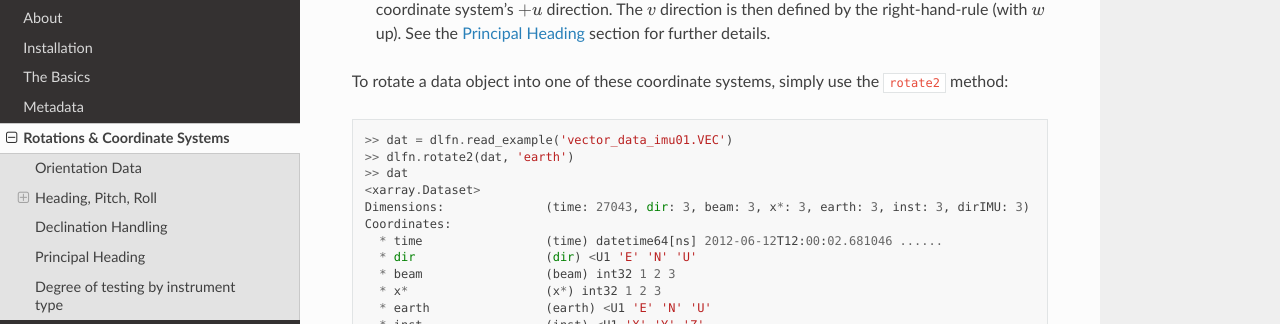
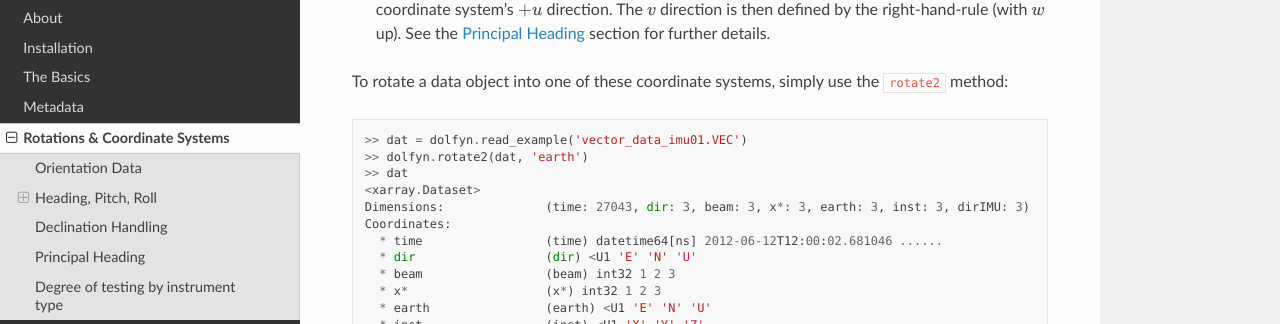
Before and after one commit to lkilcher/dolfyn, a Sphinx documentation site: the page built from docs/rotations.rst, in a window 1280 px wide and 900 px high, scrolled down 1048 px. Shown: the part 127-451 px from the top of the window. Built offline with Sphinx 7.4.7 and the Read the Docs theme 2.0.0, drawn with Linux system fonts in a browser that asks for light colours.

Commit message:
Documentation updates

```diff
--- a/docs/apidoc/dolfyn.binners.rst
+++ b/docs/apidoc/dolfyn.binners.rst
@@ -46,6 +43,8 @@
 
 	~dolfyn.adv.turbulence.ADVBinner
 	~dolfyn.adv.turbulence.calc_turbulence
+	~dolfyn.adv.VelBinner.calc_csd
+	~dolfyn.adv.VelBinner.calc_stress
 	~dolfyn.adv.turbulence.ADVBinner.calc_epsilon_LT83
 	~dolfyn.adv.turbulence.ADVBinner.calc_epsilon_SF
 	~dolfyn.adv.turbulence.ADVBinner.calc_epsilon_TE01
--- a/docs/apidoc/dolfyn.io.rst
+++ b/docs/apidoc/dolfyn.io.rst
@@ -15,9 +15,9 @@
 
 I/O functions can be accessed directly from |dlfn|'s main import::
 
-	>> import dolfyn as dlfn
-	>> dat = dlfn.read(<path/to/my_data_file>)
-	>> dlfn.save(dat, <path/to/save_file.nc>)
+	>> import dolfyn
+	>> dat = dolfyn.read(<path/to/my_data_file>)
+	>> dolfyn.save(dat, <path/to/save_file.nc>)
 
 .. automodule:: dolfyn.io.api
     :members:
--- a/docs/apidoc/dolfyn.shortcuts.rst
+++ b/docs/apidoc/dolfyn.shortcuts.rst
@@ -17,8 +17,8 @@
 
 For example, to return the magnitude of the horizontal velocity::
 
-	>> import dolfyn as dlfn
-	>> dat = dlfn.read_example('AWAC_test01.wpr')
+	>> import dolfyn
+	>> dat = dolfyn.read_example('AWAC_test01.wpr')
 
 	>> dat.velds.U_mag
 
--- a/docs/basics.rst
+++ b/docs/basics.rst
@@ -14,8 +14,8 @@
 
 To begin, we load the |dlfn| module and read a data file::
 
-  >> import dolfyn as dlfn
-  >> dat = dlfn.read(<path/to/my_data_file>)
+  >> import dolfyn
+  >> dat = dolfyn.read(<path/to/my_data_file>)
 
 |dlfn|'s read function supports reading Nortek and TRDI binary data files straight
 from the ADCP or from the manufacturer's processing software (e.g. TRDI's WinADCP,
@@ -23,7 +23,7 @@
 
 In an interactive shell, typing the variable name followed by enter/return will display information about the dataset, e.g.::
 
-  >> dat = dlfn.read_example('AWAC_test01.wpr')
+  >> dat = dolfyn.read_example('AWAC_test01.wpr')
   >> dat
   <xarray.Dataset>
   Dimensions:              (range: 20, time: 9997, beam: 3, dir: 3, x*: 3, earth: 3, inst: 3)
--- a/docs/examples/adcp_example.py
+++ b/docs/examples/adcp_example.py
@@ -1,9 +1,9 @@
 # Start by importing DOLfYN:
-import dolfyn as dlfn
+import dolfyn
 import dolfyn.adp.api as api
 
 # Then read a file containing adv data:
-ds = dlfn.read_example('BenchFile01.ad2cp')
+ds = dolfyn.read_example('BenchFile01.ad2cp')
 
 # This ADCP was sitting 0.5 m up from the seabed
 # in a tripod
@@ -14,11 +14,11 @@
 
 # Rotate data from the instrument to true ENU (vs magnetic) frame:
 # First set the magnetic declination
-dlfn.set_declination(ds, 10)  # 10 degrees East
-dlfn.rotate2(ds, 'earth')
+dolfyn.set_declination(ds, 10)  # 10 degrees East
+dolfyn.rotate2(ds, 'earth')
 
 # At any point you can save the data:
-#dlfn.save(dat_cln, 'adcp_data.nc')
+#dolfyn.save(dat_cln, 'adcp_data.nc')
 
 # And reload the data:
-#dat_copy = dlfn.load('adcp_data.nc')
+#dat_copy = dolfyn.load('adcp_data.nc')
--- a/docs/examples/adv_example.py
+++ b/docs/examples/adv_example.py
@@ -1,9 +1,9 @@
 # Start by importing DOLfYN:
-import dolfyn as dlfn
+import dolfyn
 import dolfyn.adv.api as api
 
 # Then read a file containing adv data:
-dat = dlfn.read_example('vector_data01.VEC')
+dat = dolfyn.read_example('vector_data01.VEC')
 
 # Clean the file using the Goring+Nikora method:
 mask = api.clean.GN2002(dat.vel)
@@ -11,20 +11,20 @@
 
 # Rotate that data from the instrument to earth frame:
 # First set the magnetic declination
-dlfn.set_declination(dat, 10)  # 10 degrees East
-dlfn.rotate2(dat, 'earth')
+dolfyn.set_declination(dat, 10)  # 10 degrees East
+dolfyn.rotate2(dat, 'earth')
 
 # Rotate it into a 'principal axes frame':
 # First calculate the principal heading
-dat.attrs['principal_heading'] = dlfn.calc_principal_heading(dat.vel)
-dlfn.rotate2(dat, 'principal')
+dat.attrs['principal_heading'] = dolfyn.calc_principal_heading(dat.vel)
+dolfyn.rotate2(dat, 'principal')
 
 # Define an averaging object, and create an 'ensembled' data set:
 binner = api.ADVBinner(n_bin=9600, fs=dat.fs, n_fft=4096)
 dat_binned = binner(dat)
 
 # At any point you can save the data:
-#dlfn.save(dat_binned, 'adv_data.nc')
+#dolfyn.save(dat_binned, 'adv_data.nc')
 
 # And reload the data:
-#dat_bin_copy = dlfn.load('adv_data.nc')
+#dat_bin_copy = dolfyn.load('adv_data.nc')
--- a/docs/examples/adv_motion_correction2.py
+++ b/docs/examples/adv_motion_correction2.py
@@ -1,4 +1,4 @@
-import dolfyn as dlfn
+import dolfyn
 import dolfyn.adv.api as api
 
 import numpy as np
@@ -14,10 +14,10 @@
 ensemble_size = 32*300  # sampling frequency * 300 seconds
 
 # Read the data in, use the '.userdata.json' file
-data_raw = dlfn.read(fname, userdata=True)
+data_raw = dolfyn.read(fname, userdata=True)
 
 # Crop the data for the time range of interest:
-t_start = dlfn.time.date2dt64(datetime(2012, 6, 12, 12, 8, 30))
+t_start = dolfyn.time.date2dt64(datetime(2012, 6, 12, 12, 8, 30))
 t_end = data_raw.time[-1]
 data = data_raw.sel(time=slice(t_start, t_end))
 
@@ -67,13 +67,13 @@
 
 # Rotate the uncorrected data into the earth frame for comparison to motion
 # correction:
-dlfn.rotate2(data, 'earth', inplace=True)
-data_uncorrected = dlfn.rotate2(data_cleaned, 'earth', inplace=False)
+dolfyn.rotate2(data, 'earth', inplace=True)
+data_uncorrected = dolfyn.rotate2(data_cleaned, 'earth', inplace=False)
 
 # Calc principal heading (from earth coordinates) and rotate into the
 # principal axes
-data.attrs['principal_heading'] = dlfn.calc_principal_heading(data.vel)
-data_uncorrected.attrs['principal_heading'] = dlfn.calc_principal_heading(
+data.attrs['principal_heading'] = dolfyn.calc_principal_heading(data.vel)
+data_uncorrected.attrs['principal_heading'] = dolfyn.calc_principal_heading(
     data_uncorrected.vel)
 data.velds.rotate2('principal')
 data_uncorrected.velds.rotate2('principal')
--- a/docs/props_info.csv
+++ b/docs/props_info.csv
@@ -5,7 +5,7 @@
 declination**,"The magnetic declination where the measurements were made (in degrees that magnetic North is right of True North). Set this value using ``dat.velds.set_declination(<value>)``."
 declination_in_orientmat*,"A boolean specifying whether the ``dat.orientmat`` includes the declination. If this is True, then the earth coordinate system is True (i.e., v is velocity toward True North)."
 principal_heading,"The heading of the +u direction for the 'principal' coordinate system [degrees clockwise from north]."
-has imu*, A boolean indicating whether the instrument has an IMU (inertial measurement unit) or AHRS (attitude heading reference system).
+has_imu*, A boolean indicating whether the instrument has an IMU (inertial measurement unit) or AHRS (attitude heading reference system).
 inst_make*, The manufacturer name.
 inst_model*, The instrument model.
 DutyCycle_NBurst*, The number of pings in a burst.
--- a/docs/rotations.rst
+++ b/docs/rotations.rst
@@ -74,8 +74,8 @@
 
 .. code-block::
 
-  >> dat = dlfn.read_example('vector_data_imu01.VEC')
-  >> dlfn.rotate2(dat, 'earth')
+  >> dat = dolfyn.read_example('vector_data_imu01.VEC')
+  >> dolfyn.rotate2(dat, 'earth')
   >> dat
   <xarray.Dataset>
   Dimensions:              (time: 27043, dir: 3, beam: 3, x*: 3, earth: 3, inst: 3, dirIMU: 3)
@@ -217,7 +217,7 @@
 #. Set declination explicitly using the ``set_declination``
    method, for example::
 
-     dlfn.set_declination(dat, 16.53)
+     dolfyn.set_declination(dat, 16.53)
 
 #. Set declination in the ``<data_filename>.userdata.json`` file
    (`more details <json-userdata>`_ ), then read the binary data
@@ -239,7 +239,7 @@
 
 .. code-block::
 
-  dat.attrs['principal_heading'] = dlfn.calc_principal_heading(dat.vel)
+  dat.attrs['principal_heading'] = dolfyn.calc_principal_heading(dat.vel)
   dat.rotate2('principal')
 
 Note here that if ``dat`` is in a coordinate system other than EARTH,
```
Also changed, not shown: other parts of docs/apidoc/dolfyn.binners.rst (+0 -3 lines), docs/apidoc/dolfyn.rotate.rst (+6 -6 lines), docs/ADCP_Example.ipynb, docs/ADV_Example.ipynb, 1 other file.
